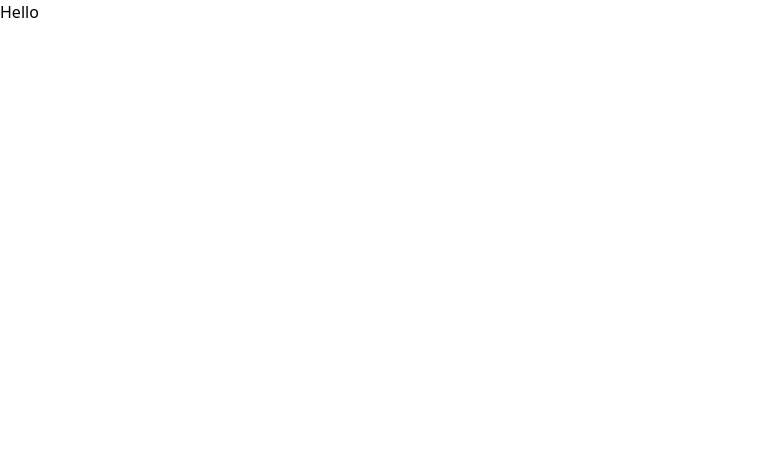
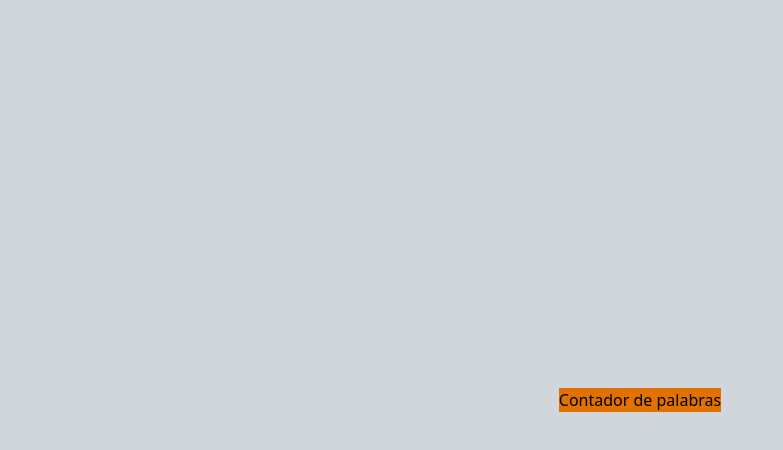
Before and after one commit to JavierMolines/wordcount, an Angular app: page / in a window 1280 px wide. Shown: the top 450 px of the page, without its empty margins (0-783 px from the left). Built offline with nearby package versions, Linux system fonts and the light colour scheme.

Commit message:
feat: implement GameBoard component with routing and basic layout

```diff
--- a/src/app/app.html
+++ b/src/app/app.html
@@ -1,2 +1,3 @@
-<p>Hello</p>
-<router-outlet />
+<main class="flex justify-center items-center h-dvh bg-gray-300">
+  <router-outlet />
+</main>
--- a/src/app/app.routes.ts
+++ b/src/app/app.routes.ts
@@ -1,3 +1,8 @@
 import { Routes } from '@angular/router';
+import { GameBoardComponent } from './components/game-board/game-board.component';
 
-export const routes: Routes = [];
+export const routes: Routes = [
+    {
+        path: "", component: GameBoardComponent
+    }
+];
--- /dev/null
+++ b/src/app/components/game-board/game-board.component.html
@@ -0,0 +1,3 @@
+<div class="bg-amber-600">
+  <h1>Contador de palabras</h1>
+</div>
```
Also changed, not shown: src/app/components/game-board/game-board.component.ts (added, +11 -0 lines), src/app/components/game-board/game-board.component.css (added).
